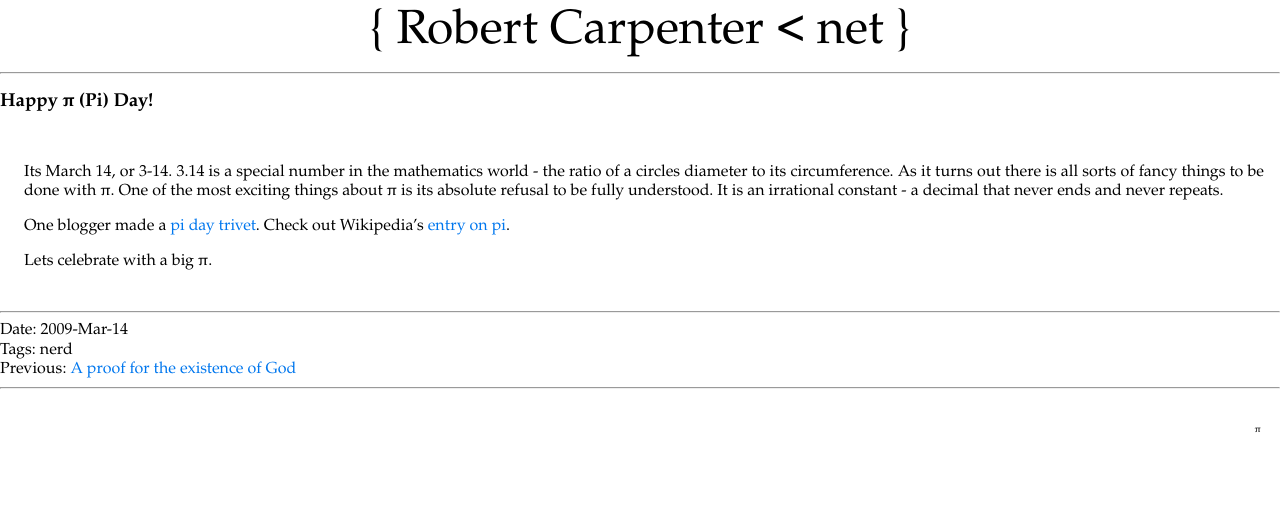
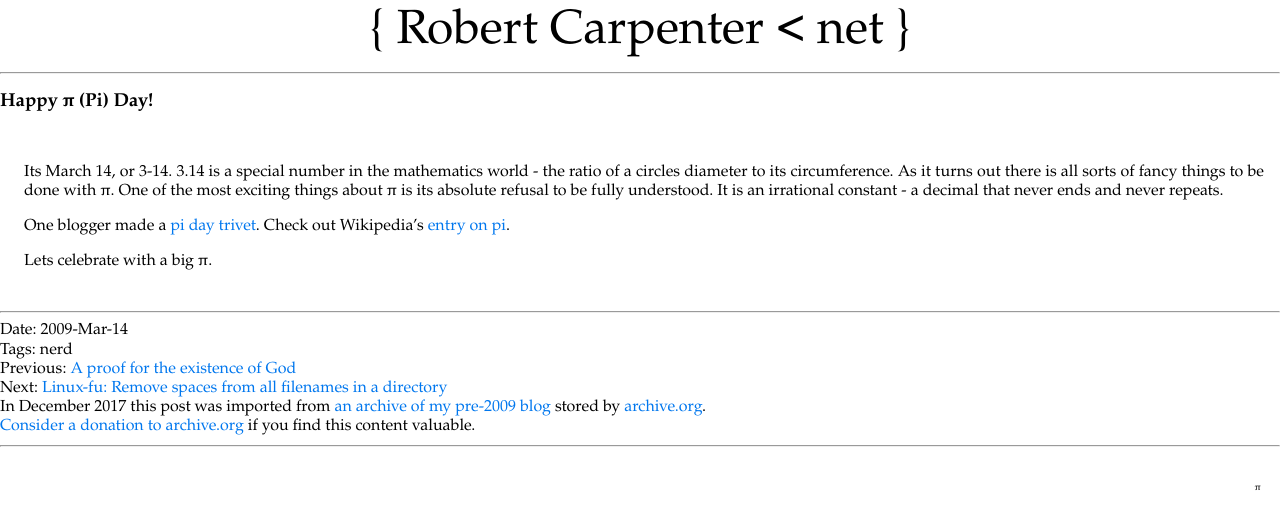
Before and after one commit to robacarp/website, a Jekyll site: the page built from _posts/2009-03-14-happy-pi-day.md, in a window 1280 px wide. Shown: the top 529 px of the page. Built offline with Jekyll 4.4.1, drawn with Linux system fonts in a browser that asks for light colours.

Commit message:
Update post footer with explanation about importing

```diff
--- a/_layouts/post.html
+++ b/_layouts/post.html
@@ -15,11 +15,19 @@
 
   {% if page.previous %}
   Previous: <a href="{{ page.previous.url | relative }}" >{{ page.previous.title }}</a><br>
+  Next: <a href="{{ page.next.url | relative }}">{{ page.next.title }}</a><br>
   {% endif %}
 
   {% if page.imported-from == "gist" %}
-  Imported from a github gist.<br>
-  Original URL <a href="{{ page.gist-url }}">{{ page.gist-url }}</a>
+  This page was originally published as a github gist and was imported in December 2017.<br>
+  <a href="{{ page.gist-url }}">Original Gist here</a>.
+  {% endif %}
+
+  {% if page.imported-from == "old-blog" %}
+  In December 2017 this post was imported from
+  <a href="https://web.archive.org/web/20090430074221/http://www.robertcarpenter.net:80/">an archive of my pre-2009 blog</a>
+  stored by <a href="https://archive.org">archive.org</a>.<br>
+  <a href="https://archive.org/donate/">Consider a donation to archive.org</a> if you find this content valuable.
   {% endif %}
 </div>
 
--- a/index.html
+++ b/index.html
@@ -4,7 +4,7 @@ layout: default
 
 <h3>Recent Posts:</h3>
 <ul>
-  {% for post in site.posts limit: 3 %}
+  {% for post in site.posts limit: 5 %}
     <li>
       {{ post.date | date: "%Y-%h-%d" }} <a href="{{ post.url }}">{{ post.title }}</a> <em>{{ post.tags | join: ", " }}</em>
     </li>
```
